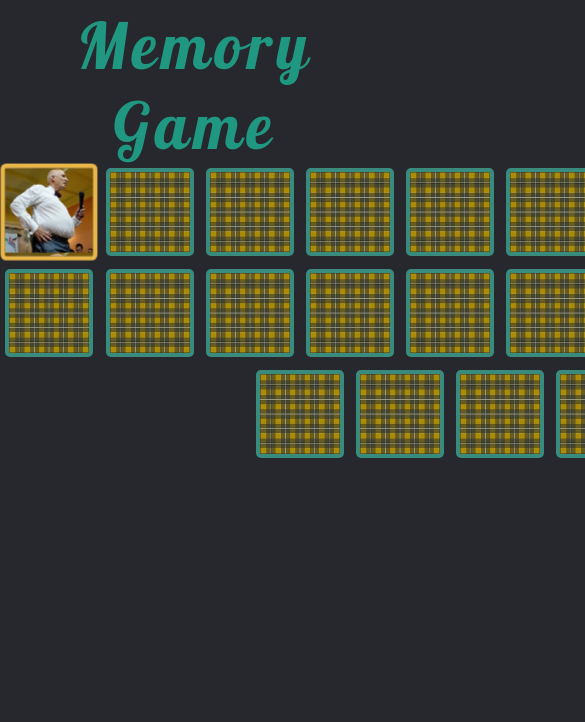
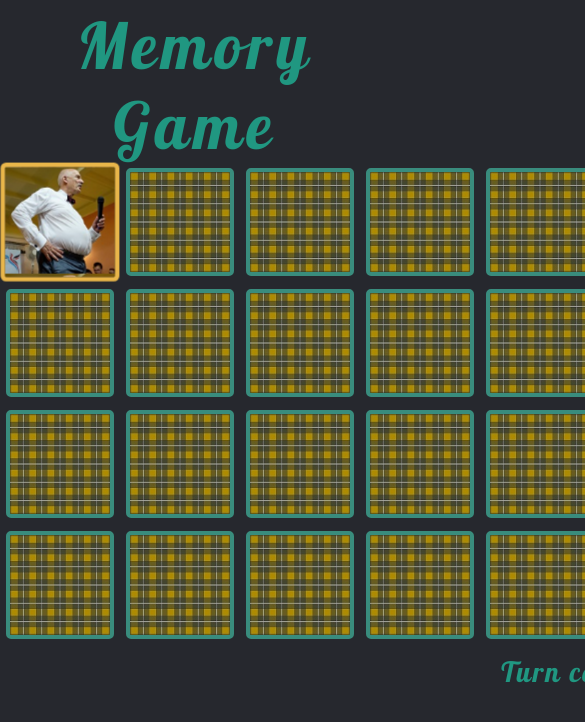
Before and after one commit to AlltiViajero/memory, a plain HTML site: page index.html in a window 390 px wide. Both pictures are taken after a click on the element 49 px from the left and 212 px from the top of the page. Shown: the top 722 px of the page, 585 px wide, since content can reach past the window. Drawn offline with Linux system fonts and the light colour scheme.

Commit message:
add board to media

```diff
--- a/main.css
+++ b/main.css
@@ -79,12 +79,15 @@ h1
 	color: #e9b64a;;
 }
 @media screen and (max-width: 1200px) {
+	.board{
+		width: 1200px;
+	}
 	.card{
-		width: 80px;
-		height: 80px;
+		width: 100px;
+		height: 100px;
 	}
 	.cardA{
-		width: 80px;
-		height: 80px;
+		width: 100px;
+		height: 100px;
 	}
 }
```
